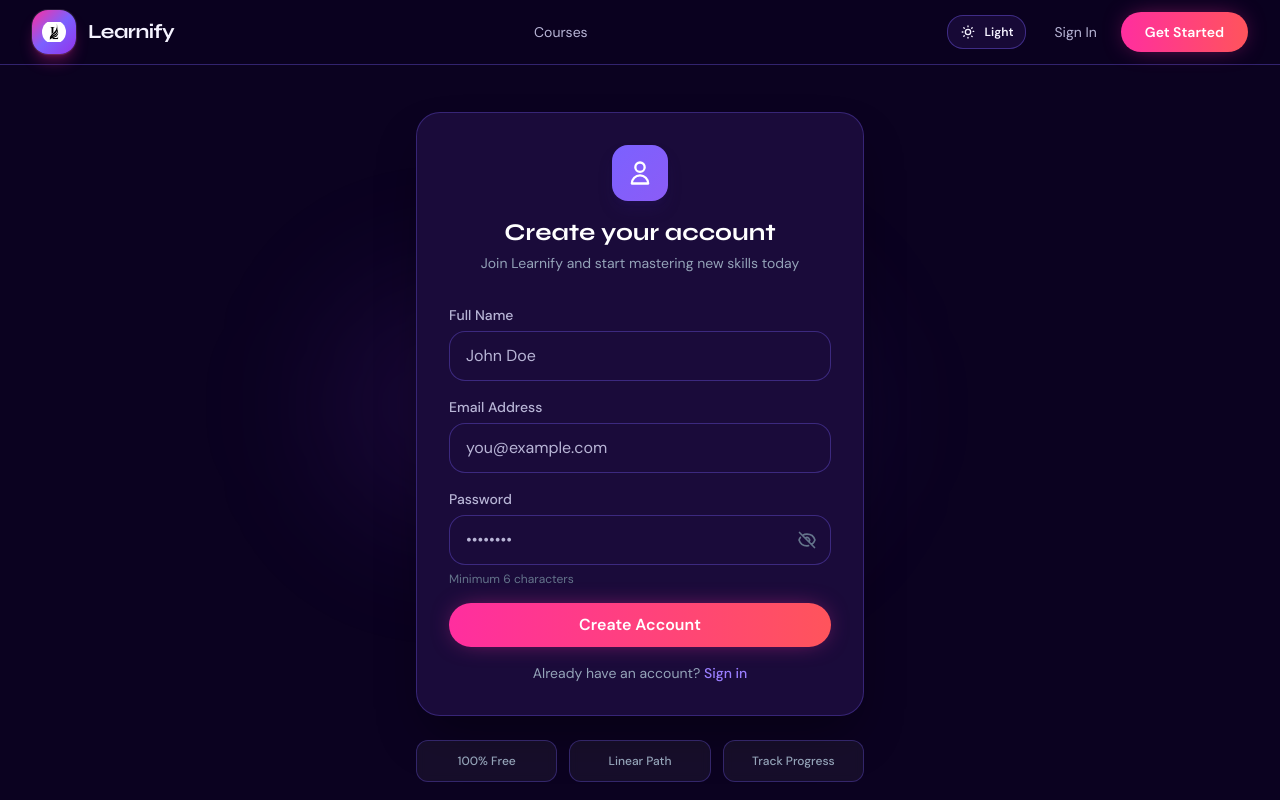
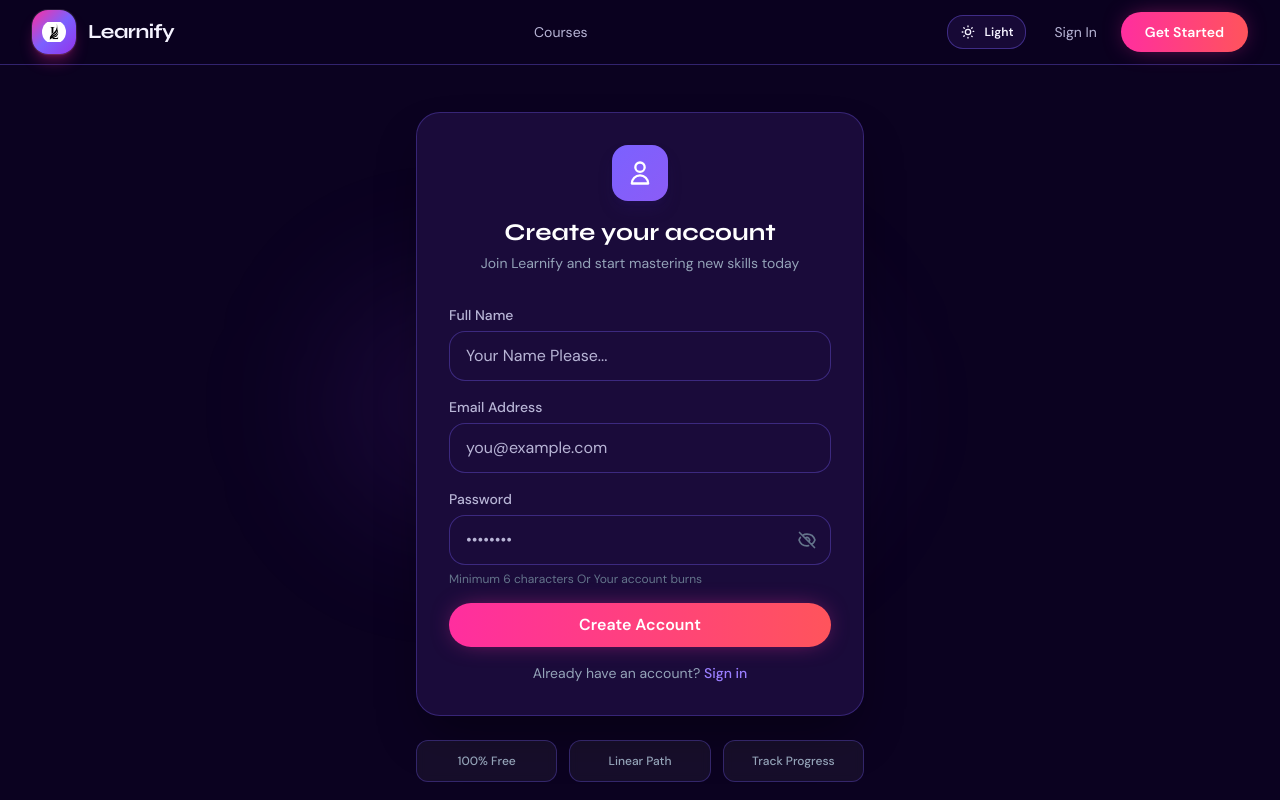
Before and after one commit to AbhinavKG27/learnify-lms, a Next.js app in the folder frontend/: page /register in a window 1280 px wide. Shown: the top 800 px of the page. Built offline with nearby package versions, Linux system fonts and the light colour scheme; no server answers.

Commit message:
Updated !!

```diff
--- a/frontend/components/auth/AuthForm.js
+++ b/frontend/components/auth/AuthForm.js
@@ -37,7 +37,7 @@ export default function AuthForm({ mode, onSubmit, loading, error }) {
             value={formData.name}
             onChange={handleChange}
             className="input-field"
-            placeholder="John Doe"
+            placeholder="Your Name Please..."
             required
             autoComplete="name"
           />
@@ -81,7 +81,7 @@ export default function AuthForm({ mode, onSubmit, loading, error }) {
           </button>
         </div>
         {!isLogin && (
-          <p className="text-xs text-slate-500 mt-1.5">Minimum 6 characters</p>
+          <p className="text-xs text-slate-500 mt-1.5">Minimum 6 characters Or Your account burns</p>
         )}
       </div>
 
```
Also changed, not shown: 1 other file (tests, documents, lock files or other folders).
